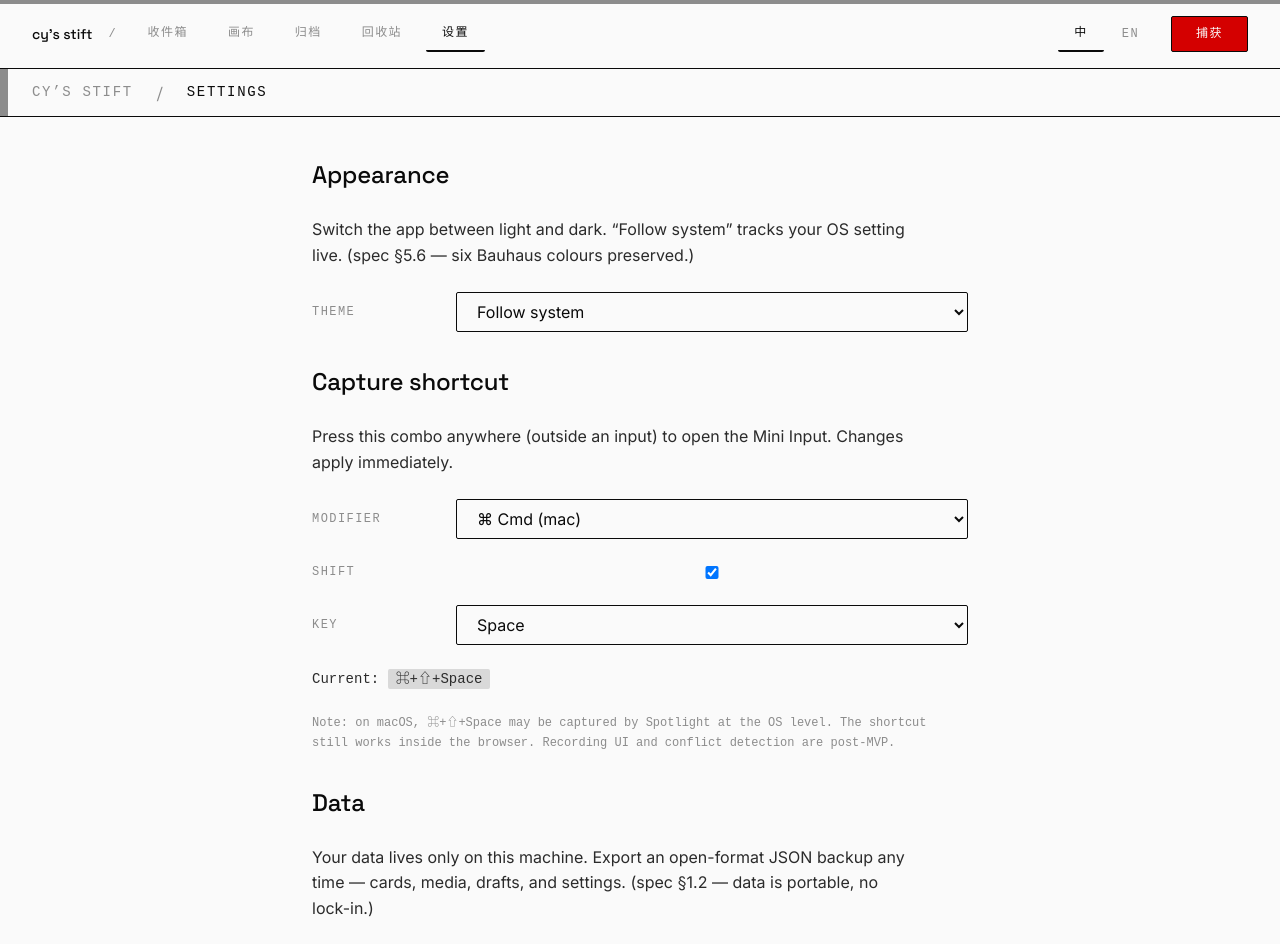
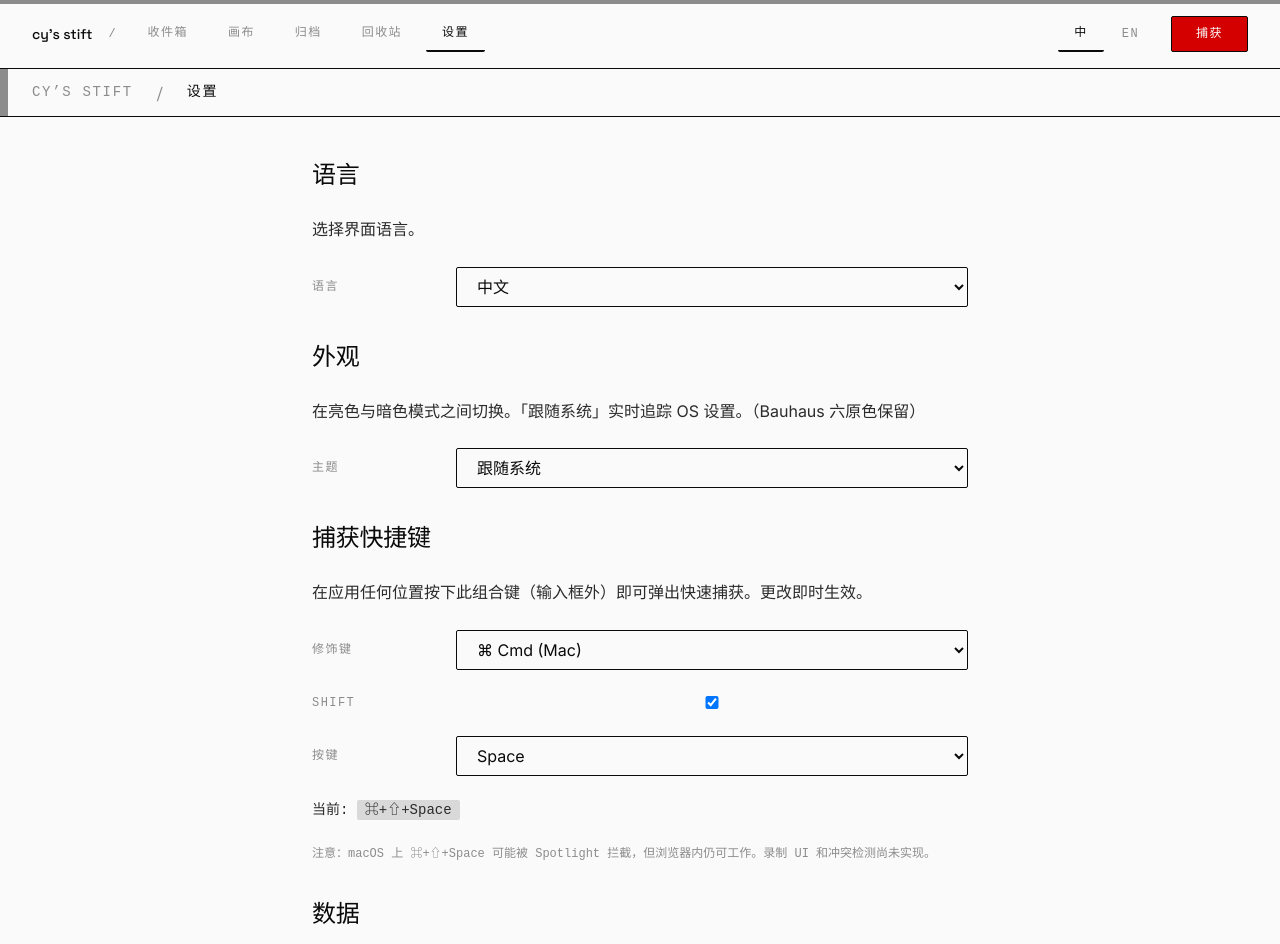
Before and after one commit to wscytz/cys-stift, a Next.js app in the folder apps/web/: page /settings in a window 1280 px wide. Shown: the top 944 px of the page. Built offline with nearby package versions, Linux system fonts and the light colour scheme.

Commit message:
feat(i18n): settings page zh/en + language section (v0.22.3-i18n)

```diff
--- a/apps/web/src/app/settings/page.tsx
+++ b/apps/web/src/app/settings/page.tsx
@@ -4,6 +4,7 @@ import { useState } from 'react'
 import Link from 'next/link'
 import { Toolbar } from '@cys-stift/ui'
 import { settingsStore, useSettings } from '@/lib/settings-store'
+import { useI18n } from '@/lib/i18n'
 import {
   buildExportPayload,
   downloadExport,
@@ -18,6 +19,7 @@ import {
  * UI are post-MVP.
  */
 export default function SettingsPage() {
+  const { t } = useI18n()
   const { settings, ready } = useSettings()
   const sc = settings.captureShortcut
   const [importResult, setImportResult] = useState<ImportResult | null>(null)
@@ -53,19 +55,33 @@ export default function SettingsPage() {
       <Toolbar region="system">
         <span className="crumb">cy&rsquo;s stift</span>
         <span className="crumb-sep">/</span>
-        <span className="crumb crumb--here">settings</span>
+        <span className="crumb crumb--here">{t('settings.crumb')}</span>
       </Toolbar>
 
       <div className="content">
         <section className="set">
-          <h2 className="set__h">Appearance</h2>
-          <p className="set__lede">
-            Switch the app between light and dark. &ldquo;Follow system&rdquo; tracks your OS
-            setting live. (spec §5.6 — six Bauhaus colours preserved.)
-          </p>
+          <h2 className="set__h">{t('settings.language')}</h2>
+          <p className="set__lede">{t('settings.languageLede')}</p>
+          <div className="set__row">
+            <label className="set__label">{t('settings.language')}</label>
+            <select
+              className="set__select"
+              value={settings.locale}
+              onChange={(e) =>
+                settingsStore.updateLocale(e.target.value as 'zh' | 'en')
+              }
+            >
+              <option value="zh">{t('settings.languageZh')}</option>
+              <option value="en">{t('settings.languageEn')}</option>
+            </select>
+          </div>
+        </section>
 
+        <section className="set">
+          <h2 className="set__h">{t('settings.appearance')}</h2>
+          <p className="set__lede">{t('settings.appearanceLede')}</p>
           <div className="set__row">
-            <label className="set__label">Theme</label>
+            <label className="set__label">{t('settings.theme')}</label>
             <select
               className="set__select"
               value={settings.theme}
@@ -75,22 +91,18 @@ export default function SettingsPage() {
                 )
               }
             >
-              <option value="system">Follow system</option>
-              <option value="light">Light</option>
-              <option value="dark">Dark</option>
+              <option value="system">{t('settings.themeSystem')}</option>
+              <option value="light">{t('settings.themeLight')}</option>
+              <option value="dark">{t('settings.themeDark')}</option>
             </select>
           </div>
         </section>
 
         <section className="set">
-          <h2 className="set__h">Capture shortcut</h2>
-          <p className="set__lede">
-            Press this combo anywhere (outside an input) to open the Mini
-            Input. Changes apply immediately.
-          </p>
-
+          <h2 className="set__h">{t('settings.captureShortcut')}</h2>
+          <p className="set__lede">{t('settings.captureShortcutLede')}</p>
           <div className="set__row">
-            <label className="set__label">Modifier</label>
+            <label className="set__label">{t('settings.modifier')}</label>
             <select
               className="set__select"
               value={sc.modKey}
@@ -100,13 +112,12 @@ export default function SettingsPage() {
                 })
               }
             >
-              <option value="meta">⌘ Cmd (mac)</option>
-              <option value="ctrl">Ctrl (win)</option>
+              <option value="meta">{t('settings.modifierMeta')}</option>
+              <option value="ctrl">{t('settings.modifierCtrl')}</option>
             </select>
           </div>
-
           <div className="set__row">
-            <label className="set__label">Shift</label>
+            <label className="set__label">{t('settings.shift')}</label>
             <input
               type="checkbox"
               checked={sc.shift}
@@ -115,9 +126,8 @@ export default function SettingsPage() {
               }
             />
           </div>
-
           <div className="set__row">
-            <label className="set__label">Key</label>
+            <label className="set__label">{t('settings.key')}</label>
             <select
               className="set__select"
               value={sc.code}
@@ -132,32 +142,22 @@ export default function SettingsPage() {
               ))}
             </select>
           </div>
-
           <p className="set__current">
-            Current:{' '}
+            {t('settings.current')}:{' '}
             <code>
               {(sc.modKey === 'meta' ? '⌘' : 'Ctrl') +
                 (sc.shift ? '+⇧' : '') +
                 '+' +
                 labelFor(sc.code)}
             </code>{' '}
-            {ready ? '' : '(loading…)'}
+            {ready ? '' : t('settings.currentSuffix')}
           </p>
-
-          <p className="set__hint">
-            Note: on macOS, ⌘+⇧+Space may be captured by Spotlight at the OS
-            level. The shortcut still works inside the browser. Recording UI
-            and conflict detection are post-MVP.
-          </p>
+          <p className="set__hint">{t('settings.captureHint')}</p>
         </section>
 
         <section className="set">
-          <h2 className="set__h">Data</h2>
-          <p className="set__lede">
-            Your data lives only on this machine. Export an open-format
-            JSON backup any time — cards, media, drafts, and settings.
-            (spec §1.2 — data is portable, no lock-in.)
-          </p>
+          <h2 className="set__h">{t('settings.data')}</h2>
+          <p className="set__lede">{t('settings.dataLede')}</p>
           <button
             type="button"
             className="set__export"
@@ -169,12 +169,11 @@ export default function SettingsPage() {
               )
             }}
           >
-            Export JSON
+            {t('settings.exportJson')}
           </button>
-
           <div className="set__import">
             <label className="set__import-label">
-              Import JSON
+              {t('settings.importJson')}
               <input
                 type="file"
                 accept="application/json,.json"
@@ -185,10 +184,7 @@ export default function SettingsPage() {
                 className="set__file"
               />
             </label>
-            <p className="set__import-hint">
-              Overwrites current data — export a backup first. Reloads on
-              success.
-            </p>
+            <p className="set__import-hint">{t('settings.importHint')}</p>
             {importResult && (
               <p
                 className={`set__import-result ${
@@ -196,8 +192,8 @@ export default function SettingsPage() {
                 }`}
               >
                 {importResult.ok
-                  ? `Imported ${importResult.cards} cards · ${importResult.mediaAssets} media. Reloading…`
-                  : `Import failed: ${importResult.error}`}
+                  ? t('settings.importOk', { cards: importResult.cards, mediaAssets: importResult.mediaAssets })
+                  : t('settings.importFail', { error: importResult.error ?? '' })}
               </p>
             )}
           </div>
```
